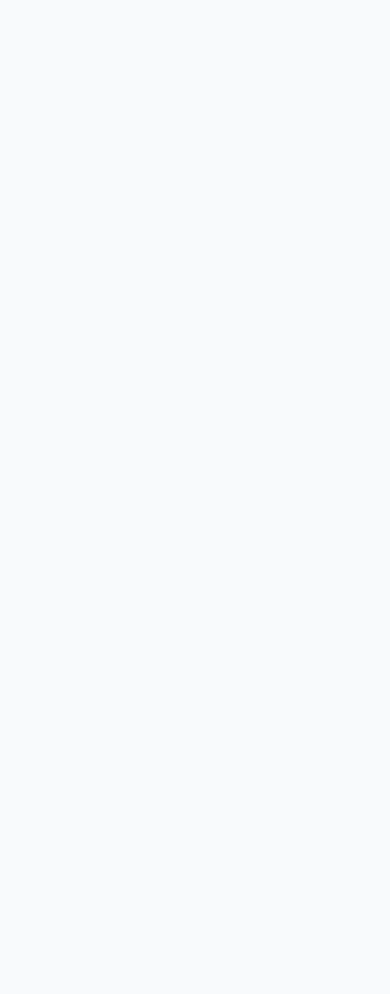
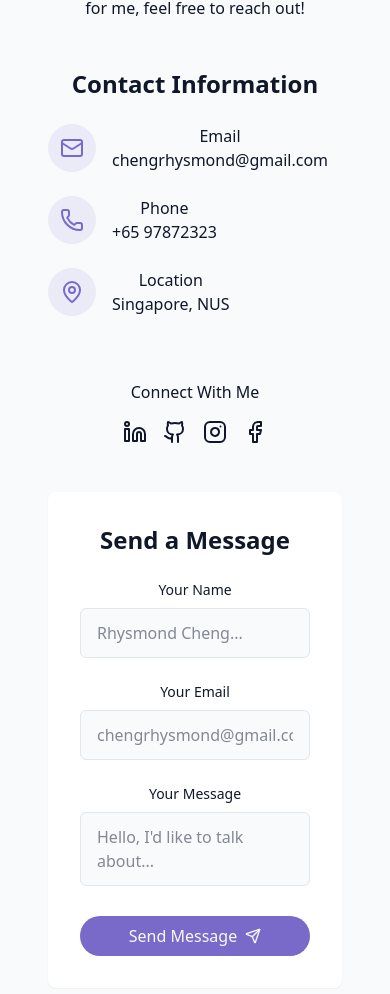
Before and after one commit to Rhysmond/Portfolio, a React (Vite) app: page / in a window 390 px wide. Shown: the part 6558-7552 px from the top of the page. Before the commit the page ends 6262 px from the top, so only its background shows below. Built offline with nearby package versions, Linux system fonts and the light colour scheme.

Commit message:
Added contact section
Needa download toast and do form part

```diff
--- /dev/null
+++ b/src/components/ContactSection.jsx
@@ -0,0 +1,175 @@
+import {
+    Facebook,
+    Github,
+    Instagram,
+    Linkedin,
+    Mail,
+    MapPin,
+    Phone,
+    Send,
+    Twitch,
+    Twitter,
+} from "lucide-react";
+import { cn } from "@/lib/utils";
+
+export const ContactSection = () => {
+    return (
+        <section id="contact" className="py-24 px-4 relative bg-secondary/30">
+            <div className="container mx-auto max-w-5xl">
+                {/*Header*/}
+                <h2 className="text-3xl md:text-4xl font-bold mb-4 text-center">
+                    Get In <span className="text-primary"> Touch</span>
+                </h2>
+
+                {/*Paragraph*/}
+                <p className="text-center text-muted-foreground mb-12 max-w-2xl mx-auto">
+                    This year, my current full-time availability is from
+                    <span className="text-primary"> 5th May - 10th August</span> while my part-time availability is from
+                    <span className="text-primary"> 5th May - 12th December</span>.
+                    I always welcome opportunities to challenge myself, if you have anything for me, feel free to reach out!
+                </p>
+
+                <div className="grid grid-cols-1 md:grid-cols-2 gap-12">
+                    <div className="space-y-8">
+                        <h3 className="text-2xl font-semibold mb-6">
+                            {" "}
+                            Contact Information
+                        </h3>
+
+                        <div className="space-y-6 justify-center">
+                            <div className="flex items-start space-x-4">
+                                <div className="p-3 rounded-full bg-primary/10">
+                                    <Mail className="h-6 w-6 text-primary"/>{" "}
+                                </div>
+                                <div>
+                                    <h4 className="font-medium"> Email</h4>
+                                    <a
+                                        href="mailto:chengrhysmond@gmail.com"
+                                        className="text-muted-foreground hover:text-primary transition-colors"
+                                    >
+                                        chengrhysmond@gmail.com
+                                    </a>
+                                </div>
+                            </div>
+                            <div className="flex items-start space-x-4">
+                                <div className="p-3 rounded-full bg-primary/10">
+                                    <Phone className="h-6 w-6 text-primary"/>{" "}
+                                </div>
+                                <div>
+                                    <h4 className="font-medium"> Phone</h4>
+                                    <a
+                                        href="tel:+6597872323"
+                                        className="text-muted-foreground hover:text-primary transition-colors"
+                                    >
+                                        +65 97872323
+                                    </a>
+                                </div>
+                            </div>
+                            <div className="flex items-start space-x-4">
+                                <div className="p-3 rounded-full bg-primary/10">
+                                    <MapPin className="h-6 w-6 text-primary"/>{" "}
+                                </div>
+                                <div>
+                                    <h4 className="font-medium"> Location</h4>
+                                    <a
+                                        href="https://www.google.com/maps/place/National+University+of+Singapore/@1.2976547,103.7741167,972m/data=!3m2!1e3!4b1!4m6!3m5!1s0x31da1a56784202d9:0x488d08d6c1f88d6b!8m2!3d1.2976493!4d103.7766916!16zL20vMDFxNDYw?entry=ttu&g_ep=EgoyMDI1MDcyMC4wIKXMDSoASAFQAw%3D%3D"
+                                        className="text-muted-foreground hover:text-primary transition-colors">
+                                        Singapore, NUS
+                                    </a>
+                                </div>
+                            </div>
+                        </div>
+
+                        <div className="pt-8">
+                            <h4 className="font-medium mb-4"> Connect With Me</h4>
+                            <div className="flex space-x-4 justify-center">
+                                <a href="#" target="_blank">
+                                    <Linkedin className="hover:text-primary"/>
+                                </a>
+                                <a href="#" target="_blank">
+                                    <Github className="hover:text-primary"/>
+                                </a>
+                                <a href="#" target="_blank">
+                                    <Instagram className="hover:text-primary"/>
+                                </a>
+                                <a href="#" target="_blank">
+                                    <Facebook className="hover:text-primary"/>
+                                </a>
+                            </div>
+                        </div>
+                    </div>
+
+                    {/*Contact Form*/}
+                    <div className="bg-card p-8 rounded-lg shadow-xs">
+                        <h3 className="text-2xl font-semibold mb-6"> Send a Message</h3>
+
+                        <form className="space-y-6">
+                            <div>
+                                <label
+                                    htmlFor="name"
+                                    className="block text-sm font-medium mb-2"
+                                >
+                                    {" "}
+                                    Your Name
+                                </label>
+                                <input
+                                    type="text"
+                                    id="name"
+                                    name="name"
+                                    required
+                                    className="w-full px-4 py-3 rounded-md border border-input bg-background focus:outline-hidden foucs:ring-2 focus:ring-primary"
+                                    placeholder="Rhysmond Cheng..."
+                                />
+                            </div>
+
+                            <div>
+                                <label
+                                    htmlFor="email"
+                                    className="block text-sm font-medium mb-2"
+                                >
+                                    {" "}
+                                    Your Email
+                                </label>
+                                <input
+                                    type="email"
+                                    id="email"
+                                    name="email"
+                                    required
+                                    className="w-full px-4 py-3 rounded-md border border-input bg-background focus:outline-hidden foucs:ring-2 focus:ring-primary"
+                                    placeholder="chengrhysmond@gmail.com"
+                                />
+                            </div>
+
+                            <div>
+                                <label
+                                    htmlFor="message"
+                                    className="block text-sm font-medium mb-2"
+                                >
+                                    {" "}
+                                    Your Message
+                                </label>
+                                <textarea
+                                    id="message"
+                                    name="message"
+                                    required
+                                    className="w-full px-4 py-3 rounded-md border border-input bg-background focus:outline-hidden foucs:ring-2 focus:ring-primary resize-none"
+                                    placeholder="Hello, I'd like to talk about..."
+                                />
+                            </div>
+
+                            <button
+                                type="submit"
+                                className={cn(
+                                    "cosmic-button w-full flex items-center justify-center gap-2"
+                                )}
+                            >
+                                Send Message
+                                <Send size={16}/>
+                            </button>
+                        </form>
+                    </div>
+                </div>
+            </div>
+        </section>
+    );
+};
--- a/src/pages/Home.jsx
+++ b/src/pages/Home.jsx
@@ -5,6 +5,7 @@ import {HeroSection} from "@/components/HeroSection"
 import {AboutSection} from "@/components/AboutSection";
 import {SkillsSection} from "@/components/SkillsSection";
 import {ProjectsSection} from "@/components/ProjectsSection";
+import {ContactSection} from "@/components/ContactSection";
 
 export const Home = () => {
     return <div className='min-h-screen bg-background text-foreground overflow-x-hidden'>
@@ -20,6 +21,7 @@ export const Home = () => {
         <AboutSection />
         <SkillsSection />
         <ProjectsSection />
+        <ContactSection />
         {/* Footer */}
 
     </div>;
```
